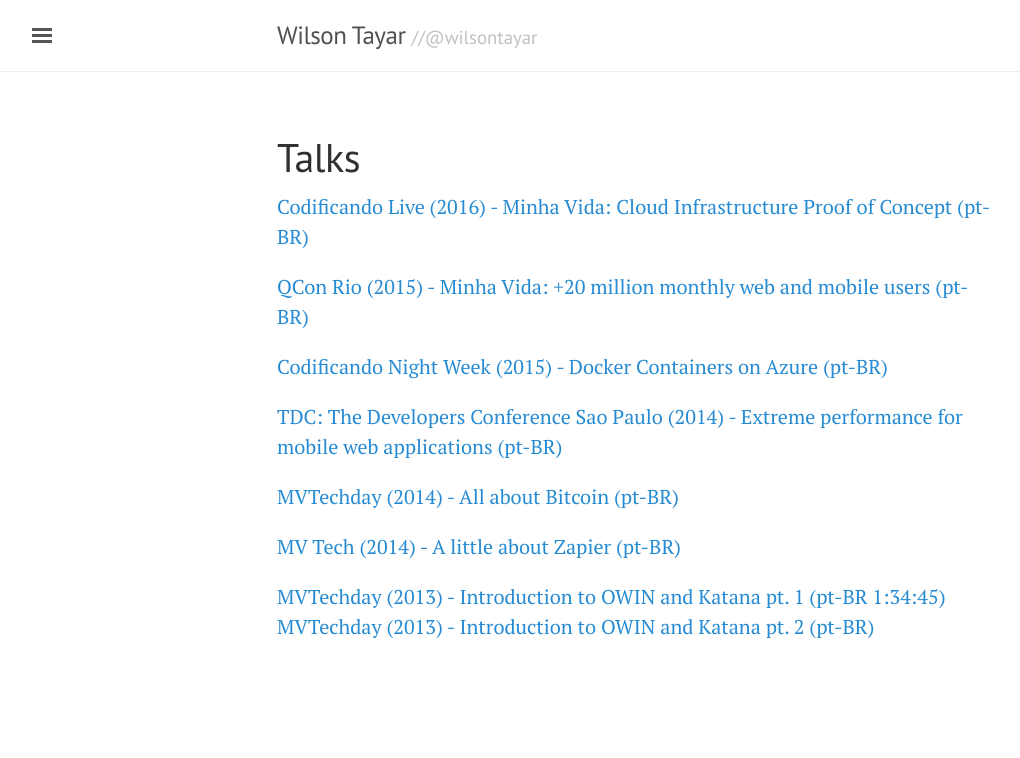
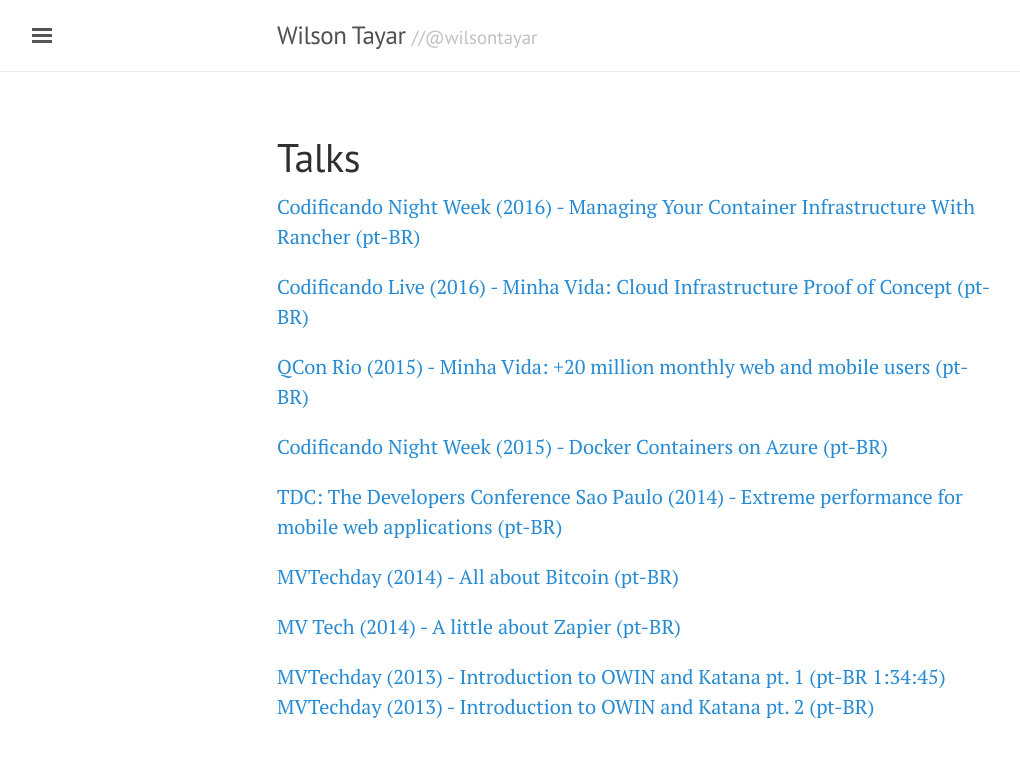
Before and after one commit to wilsontayar/wilsontayar.github.io, a Jekyll site: the page built from talks/index.html, in a window 1280 px wide. Shown: the top 758 px of the page, without its empty margins (3-1023 px from the left). Built offline with Jekyll 4.4.1, drawn with Linux system fonts in a browser that asks for light colours.

Commit message:
Updated talks page
 added my last talk on codificando night week

```diff
--- a/talks/index.html
+++ b/talks/index.html
@@ -2,6 +2,11 @@
 layout: page
 title: Talks
 ---
+<p>
+  <a href="https://youtu.be/16FXhvk_1Ag?t=1h4m20s">
+    Codificando Night Week (2016) - Managing Your Container Infrastructure With Rancher (pt-BR)
+  </a>
+</p>
 <p>
   <a href="https://www.youtube.com/watch?v=UVYN6eGXqjE">
     Codificando Live (2016) - Minha Vida: Cloud Infrastructure Proof of Concept (pt-BR)
```
